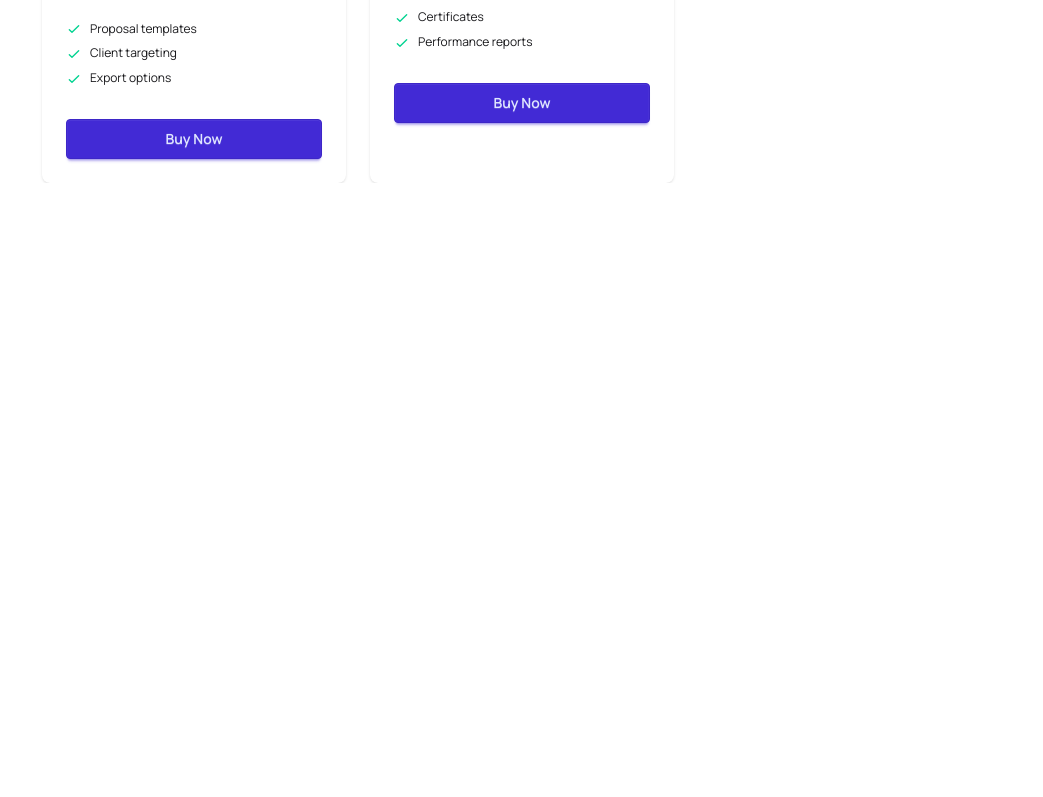
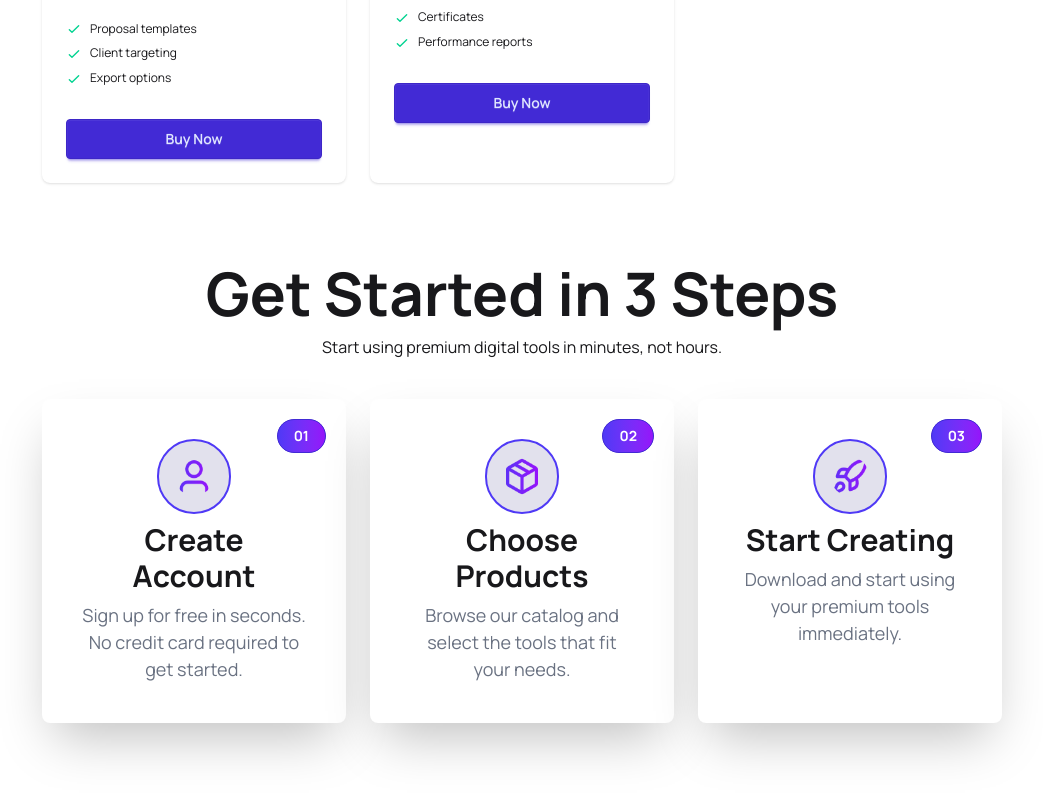
Before and after one commit to Abdur-Rahim-web/Digitools-platform, a React (Vite) app: page / in a window 1280 px wide. Shown: the part 1913-2710 px from the top of the page, without its empty margins (118-1161 px from the left). Before the commit the page ends 2096 px from the top, so only its background shows below. Built offline with nearby package versions, Linux system fonts and the light colour scheme.

Commit message:
added steps component.

```diff
--- a/src/App.jsx
+++ b/src/App.jsx
@@ -3,6 +3,8 @@ import Navbar from './Component/Navbar/Navbar'
 import Banner from './Component/Banner/Banner'
 import AllCard from './Component/AllCards/AllCard';
 import { Suspense } from 'react';
+import Steps from './Component/Steps/Steps';
+
 
 const fetchTools = async() => {
   const res = await fetch("/data.json");
@@ -20,6 +22,8 @@ function App() {
       <Suspense fallback={<span className="loading loading-spinner loading-xl"></span>}>
       <AllCard toolsPromise={toolsPromise}/>
       </Suspense>
+      <Steps/>
+
     </>
   )
 }
--- a/src/Component/AllCards/ProductsCard.jsx
+++ b/src/Component/AllCards/ProductsCard.jsx
@@ -7,7 +7,7 @@ const ProductsCard = ({allCards}) => {
 
             {
                 allCards.map((cards) => {
-                    // console.log(card)
+                    // console.log(cards)
                     return <div className="card bg-base-100 shadow-sm">
                                 <div className="card-body relative">
                                     <span className="badge badge-xs badge-warning absolute top-2 right-2">{cards.tagType}</span>
--- /dev/null
+++ b/src/Component/Steps/Steps.jsx
@@ -0,0 +1,44 @@
+import React from 'react';
+
+
+const Steps = () => {
+    return (
+        <div className='px-5 md:px-20 lg:px-40 my-20'>
+            <div className='text-center space-y-3 mb-10'>
+                <h2 className='font-bold text-6xl'>Get Started in 3 Steps</h2>
+                <p>Start using premium digital tools in minutes, not hours.</p>
+            </div>
+
+            <div className='card grid md:grid-cols-2 lg:grid-cols-3 gap-6'>
+                <div className="card bg-base-100 card-xl shadow-2xl relative">
+                    <div className="badge badge-primary rounded-full font-bold bg-linear-to-r from-[#4F39F6] to-[#9514FA] text-white p-4 absolute top-5 right-5">01</div>
+                    <div className="card-body text-center flex flex-1 items-center">
+                        <img className='w-1/3 border-2 border-[#4F39F6] bg-[#655e9d2f] rounded-full p-4 ' src="/src/assets/user.png" alt="user image" />
+                        <h2 className="card-title font-bold text-3xl">Create Account</h2>
+                        <p className='text-gray-500 '>Sign up for free in seconds. No credit card required to get started.</p>
+                    </div>
+                </div>
+
+                <div className="card bg-base-100 card-xl shadow-2xl relative">
+                    <div className="badge badge-primary rounded-full font-bold bg-linear-to-r from-[#4F39F6] to-[#9514FA] text-white p-4 absolute top-5 right-5">02</div>
+                    <div className="card-body text-center flex flex-1 items-center">
+                        <img className='w-1/3 border-2 border-[#4F39F6] bg-[#655e9d2f] rounded-full p-4 ' src="/src/assets/package.png" alt="user image" />
+                        <h2 className="card-title font-bold text-3xl">Choose Products</h2>
+                        <p className='text-gray-500 '>Browse our catalog and select the tools that fit your needs.</p>
+                    </div>
+                </div>
+
+                <div className="card bg-base-100 card-xl shadow-2xl relative">
+                    <div className="badge badge-primary rounded-full font-bold bg-linear-to-r from-[#4F39F6] to-[#9514FA] text-white p-4 absolute top-5 right-5">03</div>
+                    <div className="card-body text-center flex flex-1 items-center">
+                        <img className='w-1/3 border-2 border-[#4F39F6] bg-[#655e9d2f] rounded-full p-4 ' src="/src/assets/rocket.png" alt="user image" />
+                        <h2 className="card-title font-bold text-3xl">Start Creating</h2>
+                        <p className='text-gray-500 '>Download and start using your premium tools immediately.</p>
+                    </div>
+                </div>
+            </div>
+        </div>
+    );
+};
+
+export default Steps;
```
